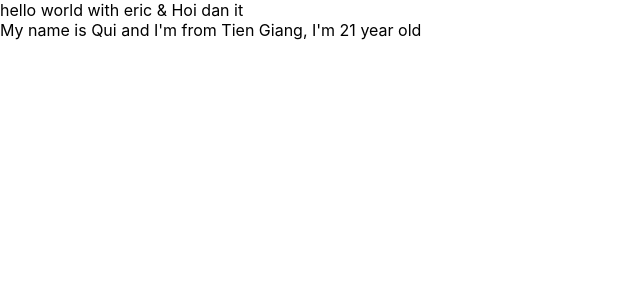
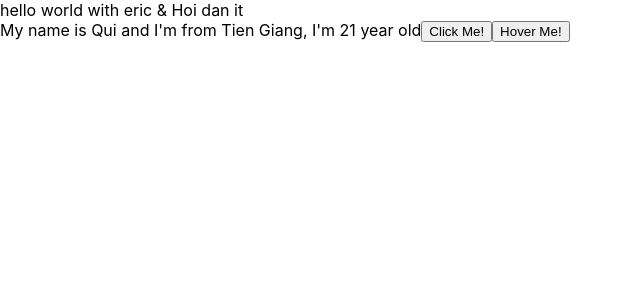
Before and after one commit to qui2k3/test-demo-react, a React (Create React App) app: page / in a window 1280 px wide. Shown: the top 300 px of the page, without its empty margins (0-640 px from the left). Built offline with nearby package versions, Linux system fonts and the light colour scheme.

Commit message:
event DOM

```diff
--- a/src/components/MyComponent.js
+++ b/src/components/MyComponent.js
@@ -5,12 +5,21 @@ class MyComponent extends React.Component {
         address:"Tien Giang",
         age:21
     };
+
+    handleOnClick(event){
+        console.log(event)
+        console.log(`Toi ten la ${this.state.name}`)
+    }
+    handleOnMouseOver(event){
+        console.log(event)
+    }
     //JSX
     render(){
         return(
-
             <div>
                My name is {this.state.name} and I'm from {this.state.address}, I'm {this.state.age} year old
+               <button onClick={this.handleOnClick}>Click Me!</button>
+               <button onMouseOver={this.handleOnMouseOver}>Hover Me!</button>
             </div>
         );
     }
```
